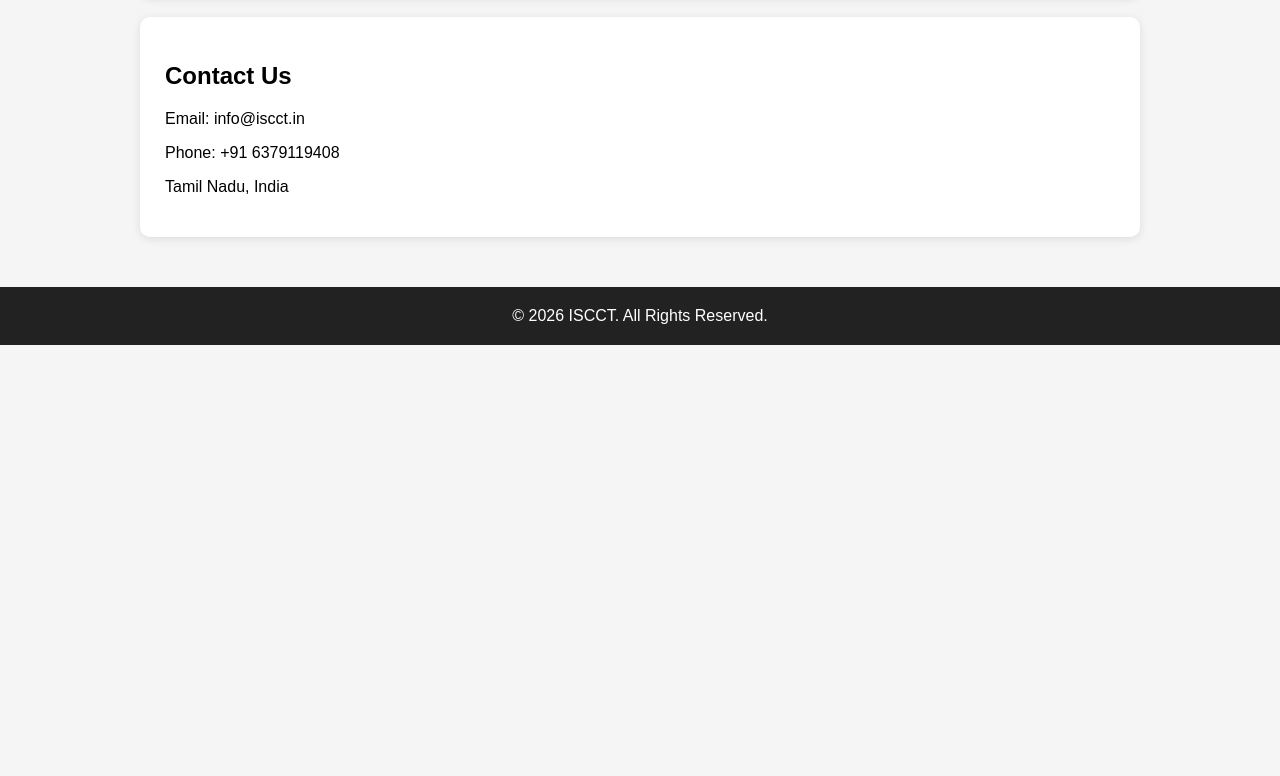
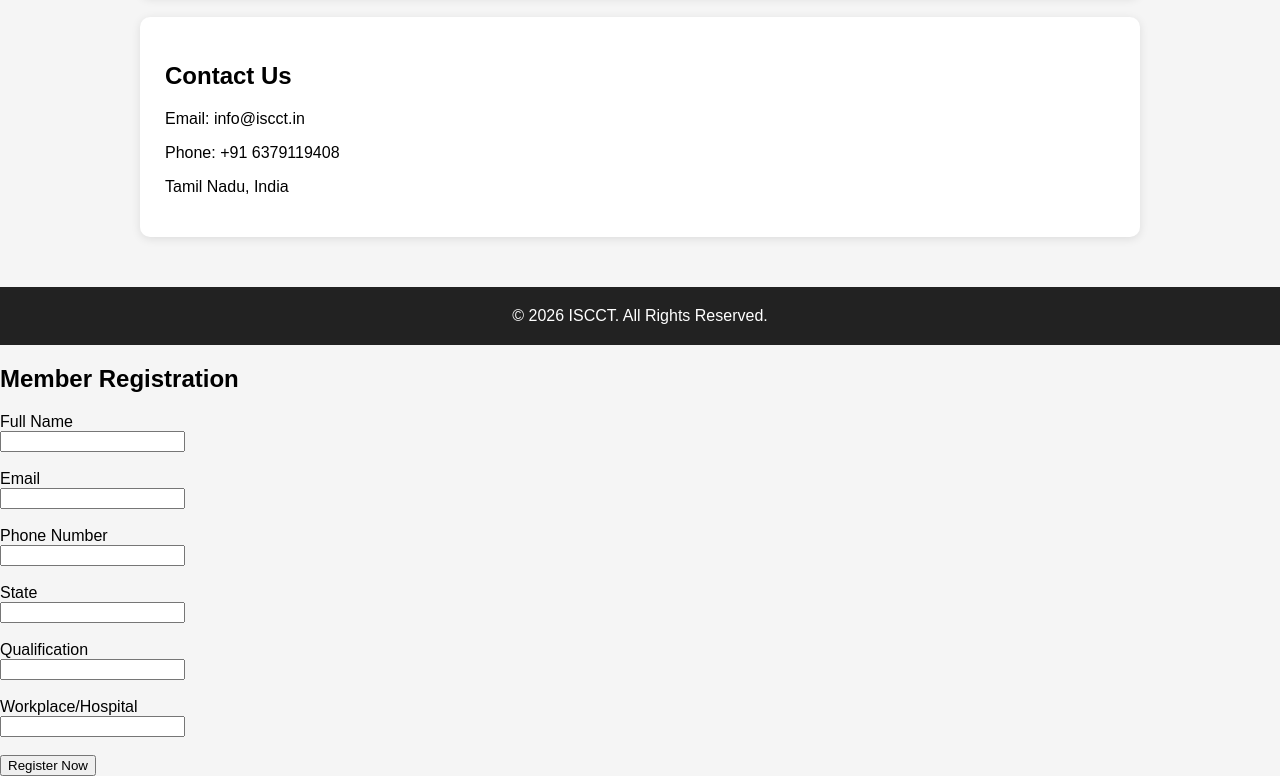
Before and after one commit to piratekumar63-alt/iscct-platform, a website: page index.html in a window 1280 px wide. Shown: the part 836-1612 px from the top of the page. Before the commit the page ends 1181 px from the top, so only its background shows below. Drawn offline with Linux system fonts and the light colour scheme.

Commit message:
Update index.html

```diff
--- a/index.html
+++ b/index.html
@@ -136,3 +136,26 @@
 
 </body>
 </html>
+<h2>Member Registration</h2>
+
+<form action="#" method="post">
+  <label>Full Name</label><br>
+  <input type="text" name="name" required><br><br>
+
+  <label>Email</label><br>
+  <input type="email" name="email" required><br><br>
+
+  <label>Phone Number</label><br>
+  <input type="tel" name="phone" required><br><br>
+
+  <label>State</label><br>
+  <input type="text" name="state" required><br><br>
+
+  <label>Qualification</label><br>
+  <input type="text" name="qualification" required><br><br>
+
+  <label>Workplace/Hospital</label><br>
+  <input type="text" name="hospital"><br><br>
+
+  <button type="submit">Register Now</button>
+</form>
```
